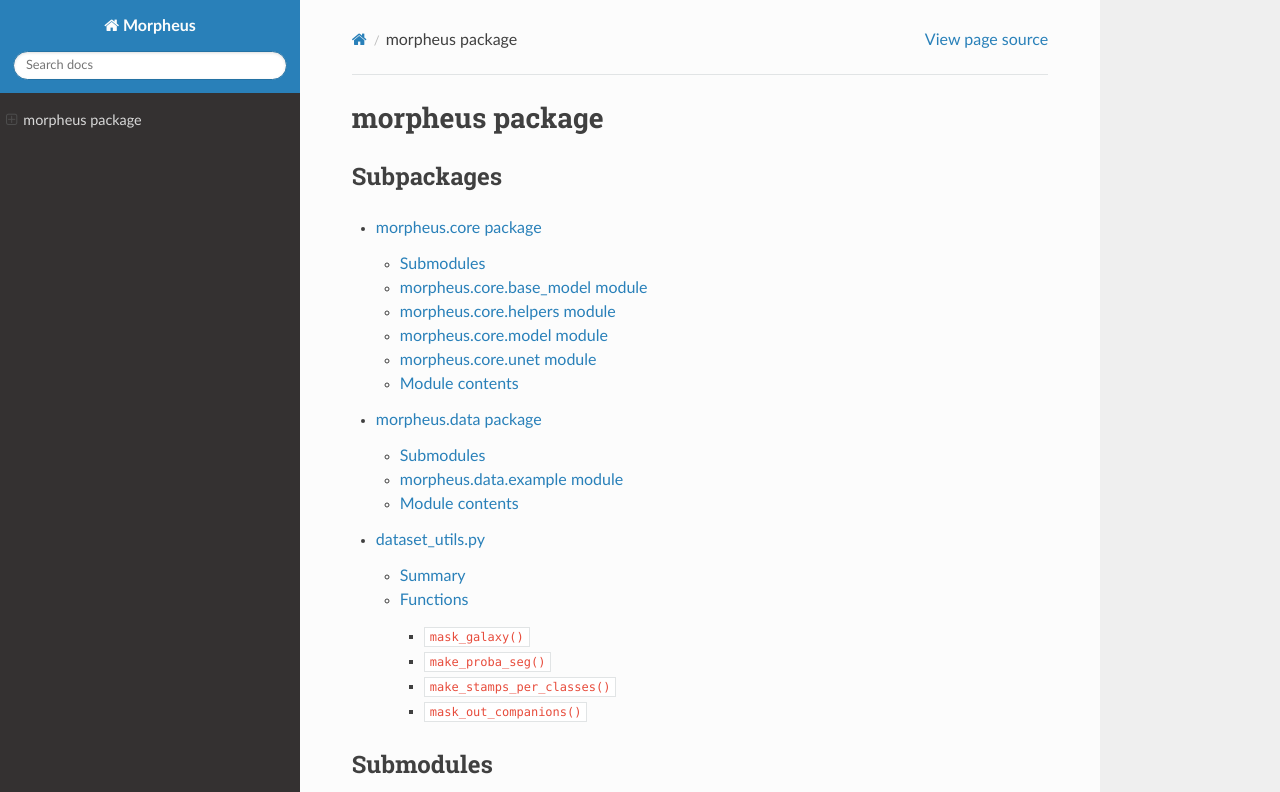
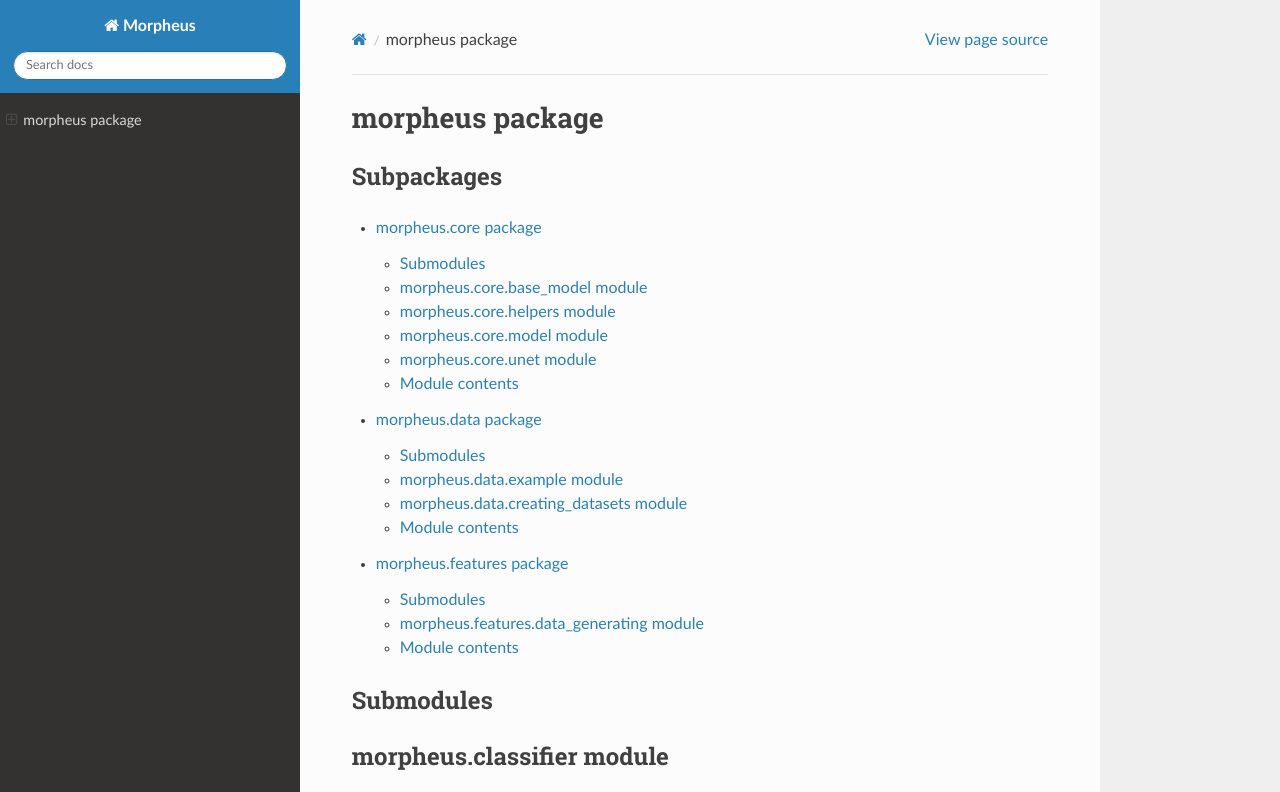
Before and after one commit to morpheus-project/morpheus, a Sphinx documentation site: the page built from docs/source/morpheus.rst, in a window 1280 px wide and 1270 px high, cut to the strip 0-792 px from the top of the window. Built offline with Sphinx 7.4.7 and the Read the Docs theme 2.0.0, drawn with Linux system fonts in a browser that asks for light colours.

Commit message:
documented creating_dataset pipeline & data_gen pipeline

```diff
--- a/docs/source/morpheus.data.rst
+++ b/docs/source/morpheus.data.rst
@@ -13,6 +13,15 @@ morpheus.data.example module
     :show-inheritance:
 
 
+morpheus.data.creating_datasets module
+--------------------------------------
+
+.. automodule:: morpheus.data.creating_datasets
+    :members:
+    :undoc-members:
+    :show-inheritance:
+
+
 Module contents
 ---------------
 
--- a/docs/source/morpheus.rst
+++ b/docs/source/morpheus.rst
@@ -8,7 +8,7 @@ Subpackages
 
     morpheus.core
     morpheus.data
-    dataset_utils
+    morpheus.features
 
 Submodules
 ----------
```
Also changed, not shown: docs/source/morpheus.features.rst (added, +22 -0 lines), .rtd.requirements.txt.
